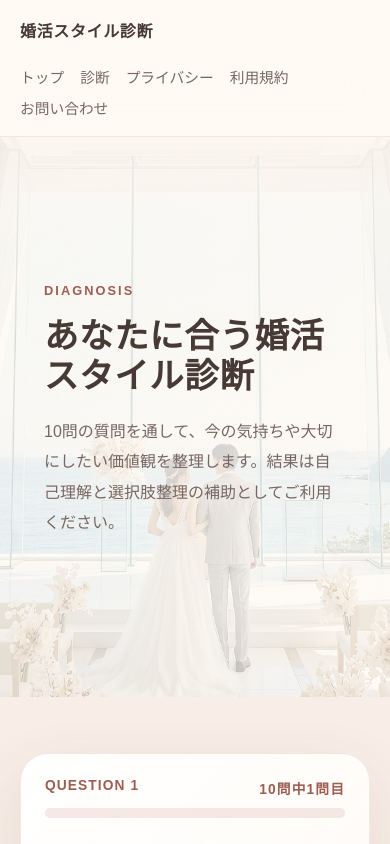
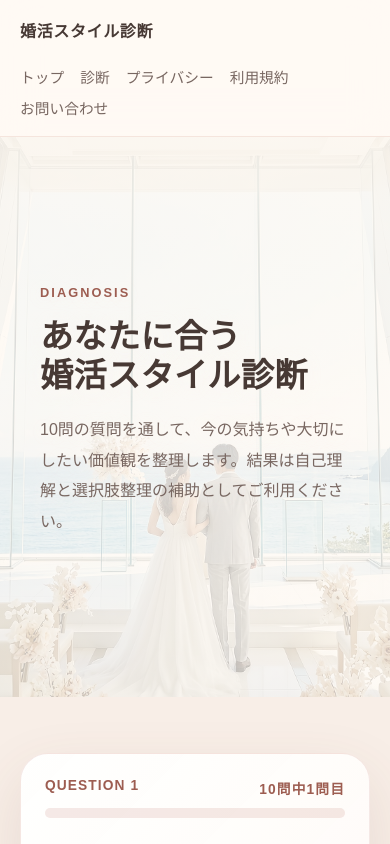
Before and after one commit to kenichis1971-cloud/konkatsu-diagnosis-site, a Next.js app: page /diagnosis in a window 390 px wide. Shown: the top 844 px of the page. Built offline with nearby package versions, Linux system fonts and the light colour scheme.

Commit message:
Refine diagnosis hero and action card styles

```diff
--- a/app/diagnosis/page.tsx
+++ b/app/diagnosis/page.tsx
@@ -11,7 +11,12 @@ export default function DiagnosisPage() {
     <main>
       <Hero
         eyebrow="Diagnosis"
-        title="あなたに合う婚活スタイル診断"
+        title={
+          <>
+            <span className="hero__title-line">あなたに合う</span>
+            <span className="hero__title-line">婚活スタイル診断</span>
+          </>
+        }
         description="10問の質問を通して、今の気持ちや大切にしたい価値観を整理します。結果は自己理解と選択肢整理の補助としてご利用ください。"
       />
       <section className="section section--soft">
--- a/app/globals.css
+++ b/app/globals.css
@@ -120,6 +120,13 @@ h1 {
   font-size: clamp(2.15rem, 5vw, 4.6rem);
   line-height: 1.18;
   letter-spacing: 0.02em;
+  word-break: keep-all;
+}
+
+.hero__title-line {
+  display: block;
+  width: fit-content;
+  max-width: 100%;
 }
 
 h2 {
@@ -305,7 +312,12 @@ p {
   }
 
   .hero__content {
-    padding: 28px;
+    padding: 24px;
+  }
+
+  h1 {
+    font-size: clamp(1.75rem, 8.5vw, 3rem);
+    letter-spacing: 0.01em;
   }
 
   .two-column,
@@ -453,9 +465,9 @@ p {
   display: grid;
   gap: 18px;
   padding: clamp(22px, 4vw, 30px);
-  border: 1px solid rgba(201, 135, 122, 0.18);
+  border: 1px solid rgba(157, 93, 81, 0.24);
   border-radius: var(--radius-medium);
-  background: rgba(255, 250, 247, 0.74);
+  background: rgba(255, 253, 250, 0.9);
 }
 
 .diagnosis-next-actions h3,
@@ -471,10 +483,14 @@ p {
 
 .diagnosis-next-action-card {
   padding: 18px;
-  border: 1px solid rgba(201, 135, 122, 0.18);
+  border: 1px solid rgba(157, 93, 81, 0.24);
   border-radius: 16px;
-  background: #fff;
-  box-shadow: 0 10px 24px rgba(103, 74, 58, 0.06);
+  background: rgba(255, 255, 255, 0.98);
+  box-shadow: 0 14px 30px rgba(103, 74, 58, 0.11);
+}
+
+.diagnosis-next-action-card h4 {
+  color: #3f312d;
 }
 
 .diagnosis-next-action-card span {
@@ -482,13 +498,15 @@ p {
   margin-bottom: 12px;
   padding: 5px 10px;
   border-radius: 999px;
-  background: #fff2eb;
-  color: var(--color-accent-dark);
+  border: 1px solid rgba(157, 93, 81, 0.18);
+  background: #f7ded6;
+  color: #82493f;
   font-size: 0.76rem;
   font-weight: 700;
 }
 
 .diagnosis-next-action-card p {
+  color: #5f4d47;
   font-size: 0.92rem;
   line-height: 1.75;
 }
--- a/components/Hero.tsx
+++ b/components/Hero.tsx
@@ -1,8 +1,9 @@
+import type { ReactNode } from "react";
 import Link from "next/link";
 
 type HeroProps = {
   eyebrow?: string;
-  title: string;
+  title: ReactNode;
   description: string;
   ctaHref?: string;
   ctaLabel?: string;
```
